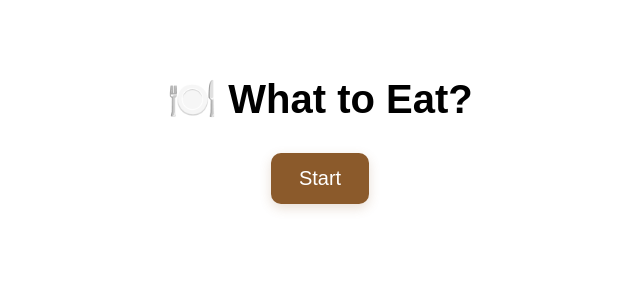
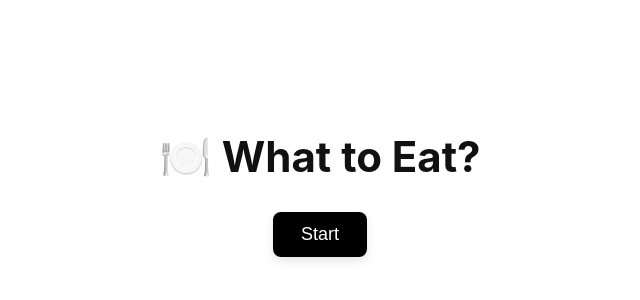
Before and after one commit to jysonn97/what-to-eat, a Next.js app: page / in a window 1280 px wide. Shown: the part 228-528 px from the top of the page, without its empty margins (320-960 px from the left). Built offline with nearby package versions, Linux system fonts and the light colour scheme.

Commit message:
Update index.js

```diff
--- a/pages/index.js
+++ b/pages/index.js
@@ -4,7 +4,7 @@ export default function HomePage() {
   const router = useRouter();
 
   const handleStart = () => {
-    router.push("/location"); // Redirects to location selection
+    router.push("/location");
   };
 
   return (
@@ -17,38 +17,33 @@ export default function HomePage() {
   );
 }
 
-/* Styling */
 const styles = {
   container: {
+    height: "100vh",
     display: "flex",
     flexDirection: "column",
     justifyContent: "center",
     alignItems: "center",
-    height: "100vh",
     backgroundColor: "#fff",
-    fontFamily: "Aptos, sans-serif",
+    fontFamily: "'Inter', sans-serif",
+    padding: "0 20px",
     textAlign: "center",
-    padding: "0 20px",
   },
   title: {
-    fontSize: "clamp(28px, 4vw, 40px)", // Responsive font size
-    fontWeight: "bold",
-    marginBottom: "30px", // Increased space below title
-    marginTop: "-10vh", // Moves the title up
+    fontSize: "clamp(28px, 4vw, 42px)",
+    fontWeight: "700",
+    marginBottom: "30px",
+    color: "#111",
   },
   startButton: {
-    fontSize: "clamp(16px, 2vw, 20px)",
-    padding: "14px 28px",
-    backgroundColor: "#8B5A2B",
+    padding: "12px 28px",
+    fontSize: "18px",
+    backgroundColor: "#000",
     color: "#fff",
     border: "none",
-    borderRadius: "10px",
+    borderRadius: "8px",
     cursor: "pointer",
-    transition: "all 0.3s ease",
-    boxShadow: "0px 4px 12px rgba(139, 90, 43, 0.2)",
-  },
-  startButtonHover: {
-    backgroundColor: "#6F4221",
-    transform: "scale(1.05)",
+    boxShadow: "0 4px 10px rgba(0,0,0,0.1)",
+    transition: "all 0.2s ease-in-out",
   },
 };
```
